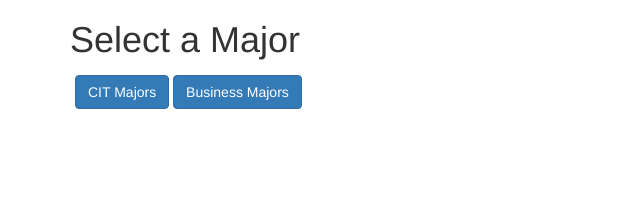
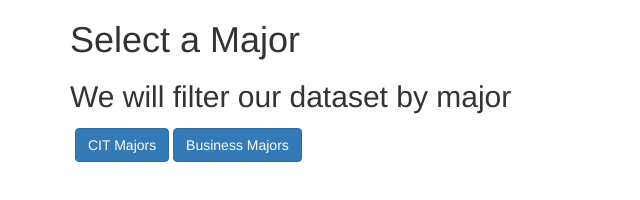
Before and after one commit to Felipe35/students.github.io, a plain HTML site: page index.html in a window 1280 px wide. Shown: the whole page, without its empty margins (0-640 px from the left). Drawn offline with nearby package versions, Linux system fonts and the light colour scheme.

Commit message:
Update index.html

```diff
--- a/index.html
+++ b/index.html
@@ -13,6 +13,7 @@
 <body>
     <div class="container">
         <h1>Select a Major</h1>
+        <h2>We will filter our dataset by major</h2>
         <div style='padding: 5px;'>
             <button type='button' class="btn btn-primary" id="btn1" onClick="getData('CIT')">CIT Majors</button>
             <button type='button' class="btn btn-primary" id="btn2" onClick="getData('BUS')">Business Majors</button>
```
